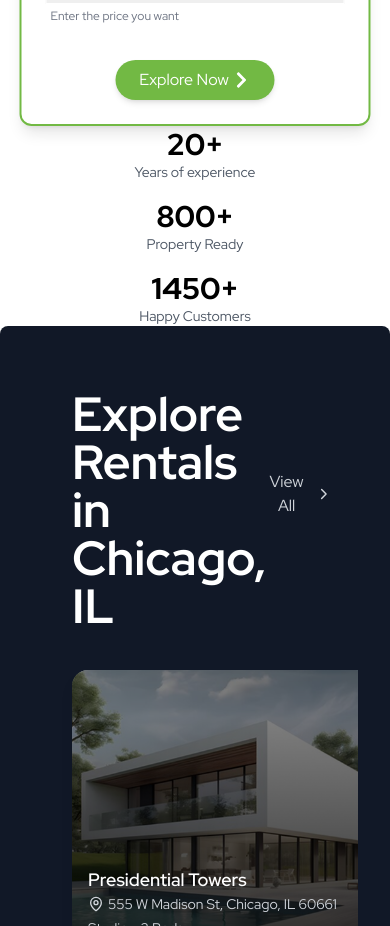
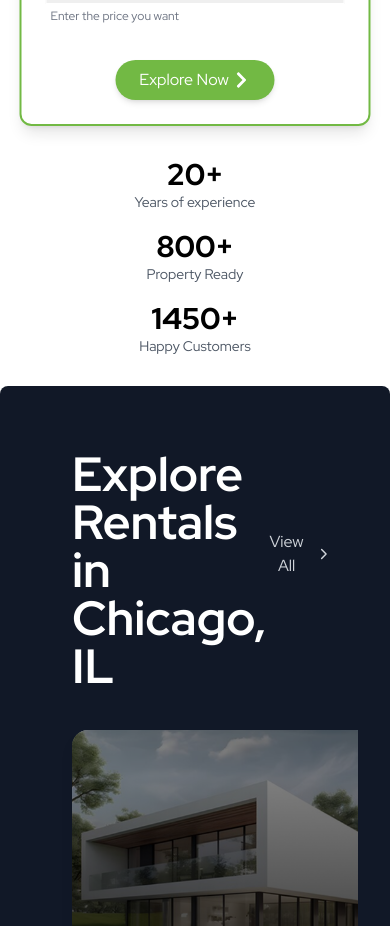
Before and after one commit to Pronttera/real-estate-website, a React (Vite) app: page / in a window 390 px wide. Shown: the part 1160-2086 px from the top of the page. Built offline with nearby package versions, Linux system fonts and the light colour scheme.

Commit message:
Added margin above and below the Statistics of hero component

```diff
--- a/src/pages/Home/HeroSection.jsx
+++ b/src/pages/Home/HeroSection.jsx
@@ -105,7 +105,7 @@ const HeroSection = () => {
       </div>
 
       {/* Card Section */}
-      <div className="relative md:absolute top-0  md:top-[60%] left-[50%] md:left-[55%] transform -translate-x-1/2 w-[90%] md:w-[100%]  md:h-[18%] flex  z-20 mt-6 md:mt-0">
+      <div className="relative md:absolute top-0  md:top-[55%] left-[50%] md:left-[55%] transform -translate-x-1/2 w-[90%] md:w-[100%]  md:h-[18%] flex  z-20 mt-6 md:mt-0">
 
         <div className="flex flex-col md:flex-row items-center gap-9 px-6 md:px-10 py-6 bg-white shadow-lg rounded-xl border-2 border-[#72B944] w-full md:w-[70%] bg-opacity-90">
           <div className="flex flex-col md:items-center w-full md:w-auto ">
@@ -142,7 +142,7 @@ const HeroSection = () => {
       </div>
 
       {/* Hero Stats */}
-<div className="w-full md:w-1/2 flex flex-col items-center md:items-start text-center md:text-center px-6 md:absolute md:top-[84%] md:left-[3%]">
+<div className="w-full md:w-1/2 flex flex-col items-center  mt-[30px] md:mt-0 mb-[30px] md:mb-0 md:items-start text-center md:text-center px-6 md:absolute md:top-[84%] md:left-[3%]">
   <div className="flex flex-col md:flex-row space-y-4 md:space-y-0 md:space-x-20">
     <div className="flex flex-col">
       <p className="text-3xl font-extrabold">20+</p>
```
